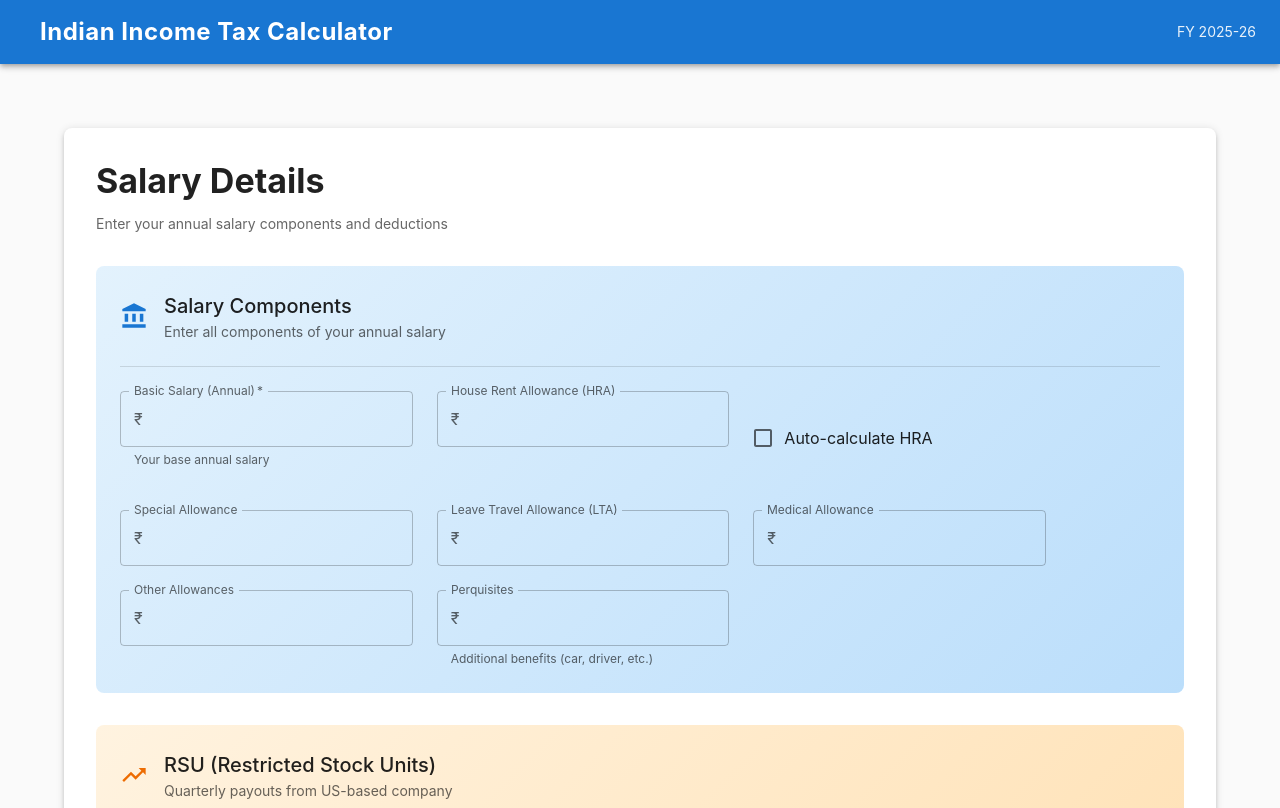
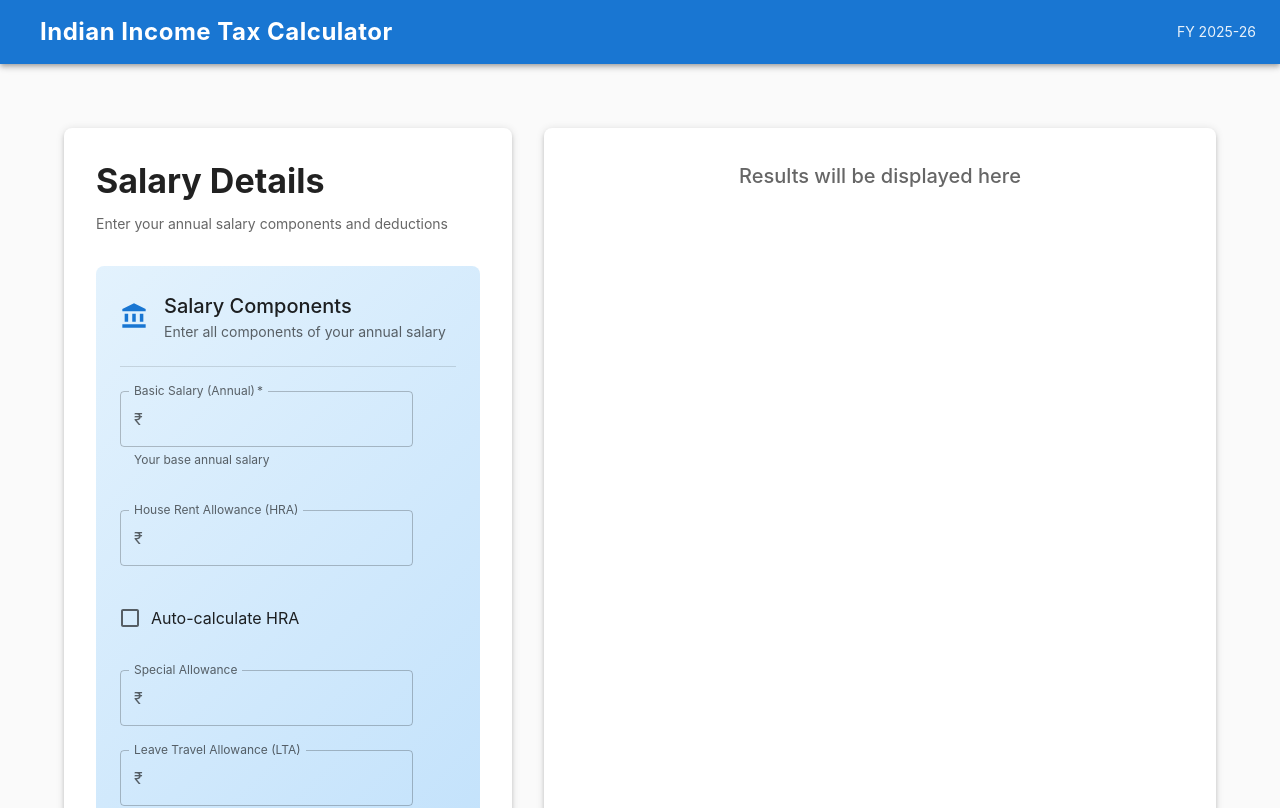
Before and after one commit to rainzoo/income-tax-calculator, a React (Vite) app: page / in a window 1280 px wide. Shown: the top 808 px of the page. Built offline with nearby package versions, Linux system fonts and the light colour scheme; some icons are missing.

Commit message:
Two Column Layout

```diff
--- a/src/App.jsx
+++ b/src/App.jsx
@@ -1,5 +1,5 @@
 import { useState } from 'react';
-import { ThemeProvider, createTheme, CssBaseline, Container, Box, Typography } from '@mui/material';
+import { ThemeProvider, createTheme, CssBaseline, Container, Box, Typography, Paper } from '@mui/material';
 import Header from './components/Header';
 import SalaryInputForm from './components/SalaryInputForm';
 import TaxResults from './components/TaxResults';
@@ -57,9 +57,16 @@ function App() {
       <Box sx={{ minHeight: '100vh', bgcolor: 'grey.50' }}>
         <Header />
         <Container maxWidth="lg" sx={{ py: 4 }}>
-          {/* Results Section - Show first if calculated */}
-          {summary && (
-            <Box mb={4}>
+          <Box sx={{ display: 'flex', flexDirection: { xs: 'column', md: 'row' }, gap: 4 }}>
+            {/* Left Column: Input Form */}
+            <Box sx={{ flex: '1 1 40%' }}>
+              <SalaryInputForm onCalculate={handleCalculate} />
+            </Box>
+
+            {/* Right Column: Results */}
+            <Box sx={{ flex: '1 1 60%' }}>
+              {summary ? (
+                <>
                   <TaxResults summary={summary} />
                   <ComparisonTable summary={summary} />
                   <RegimeSelector regime={selectedRegime} onChange={setSelectedRegime} />
@@ -68,11 +75,16 @@ function App() {
                     selectedRegime={selectedRegime}
                     salaryData={salaryData}
                   />
+                </>
+              ) : (
+                <Paper elevation={3} sx={{ p: 4, borderRadius: 2, textAlign: 'center', height: '100%' }}>
+                  <Typography variant="h6" color="text.secondary">
+                    Results will be displayed here
+                  </Typography>
+                </Paper>
+              )}
             </Box>
-          )}
-
-          {/* Input Form */}
-          <SalaryInputForm onCalculate={handleCalculate} />
+          </Box>
 
           {/* Footer */}
           <Box component="footer" mt={6} textAlign="center">
```
Also changed, not shown: src/components/SalaryInputForm.jsx (line endings or trailing spaces). Lines whose indentation alone changed are shown as unchanged.
